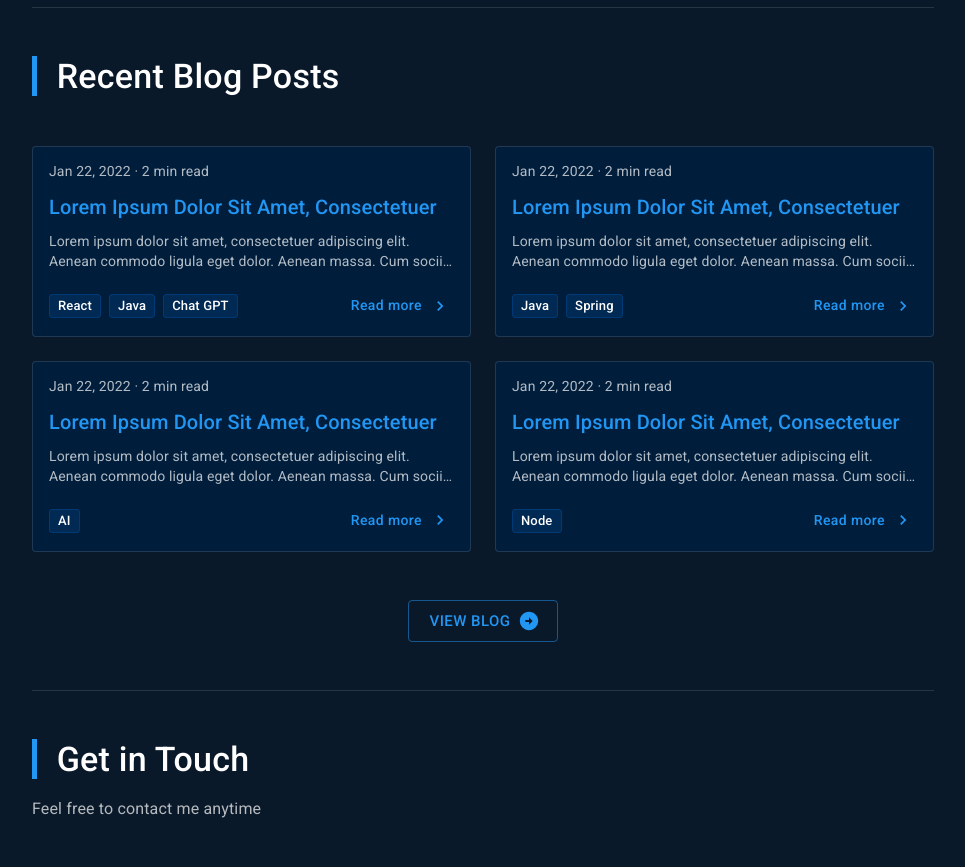
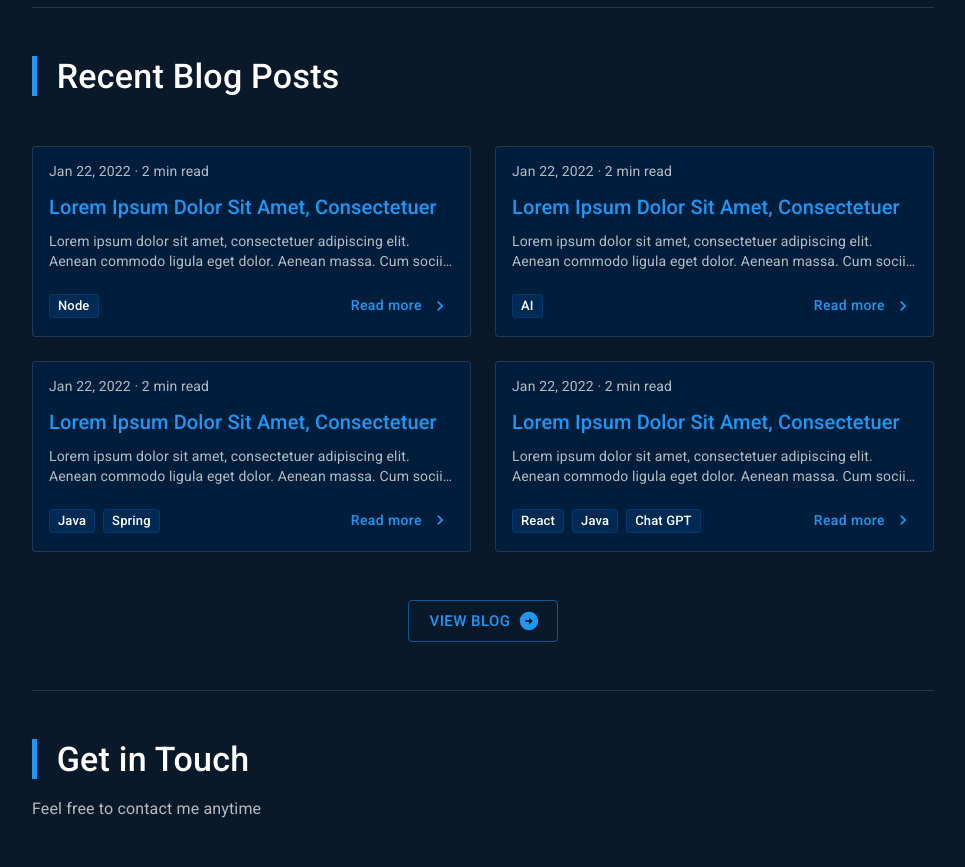
Before and after one commit to RyanBeGell/portfolio-site, a Next.js app: page / in a window 1280 px wide. Shown: the part 2840-3707 px from the top of the page, without its empty margins (298-1263 px from the left). Built offline with nearby package versions, Linux system fonts and the light colour scheme.

Commit message:
refactor: Reverse order of recent blog posts to show most recent first

```diff
--- a/src/components/portfolio/RecentBlogPosts/RecentBlogPosts.tsx
+++ b/src/components/portfolio/RecentBlogPosts/RecentBlogPosts.tsx
@@ -16,13 +16,15 @@ export default function RecentBlogPostsSection() {
   const theme = useTheme();
   const colorMode = theme.palette.mode;
 
+  const reversedPosts = [...RecentBlogPosts].reverse(); // reverse order of posts to show most recent first
+
   return (
     <Box className="centerBox">
       <Box sx={{ maxWidth: 1150 }}>
         <SectionTitle title="Recent Blog Posts" />
         <Box sx={{ pb: '48px' }}>
           <Grid container spacing={3}>
-            {RecentBlogPosts.map((post, index) => (
+            {reversedPosts.map((post, index) => (
               <Grid item key={index} xl={6} lg={6} md={6}>
                 <ScrollAnimation
                   animation={'fade'}
```
